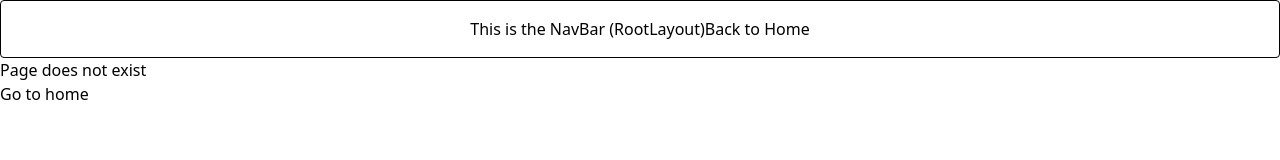
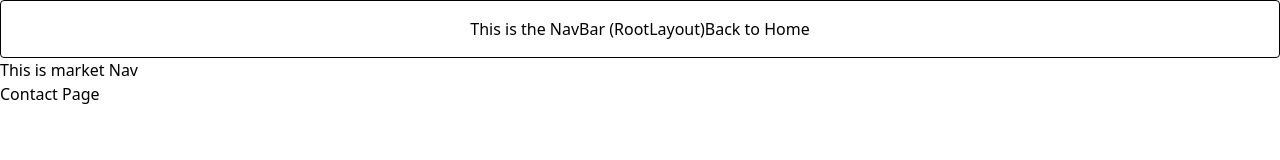
Before and after one commit to aryan19926/next-full, a Next.js app: page /contact in a window 1280 px wide. Before the commit this address had no page. Shown: the top 160 px of the page. Built offline with nearby package versions, Linux system fonts and the light colour scheme.

Commit message:
route groups done

```diff
--- /dev/null
+++ b/src/app/(market)/about/page.tsx
@@ -0,0 +1,5 @@
+export default function () {
+    return (<div>
+        <h1>About Page</h1>
+    </div>);
+}
--- /dev/null
+++ b/src/app/(market)/contact/page.tsx
@@ -0,0 +1,5 @@
+export default function () {
+    return (<div>
+        <h1>Contact Page</h1>
+    </div>);
+}
--- /dev/null
+++ b/src/app/(market)/layout.tsx
@@ -0,0 +1,8 @@
+export default function ({ children }: { children: React.ReactNode }) {
+
+
+    return (<div>
+        <nav>This is market Nav</nav>
+        <main>{children}</main>
+    </div>);
+}
--- /dev/null
+++ b/src/app/loading-example/error.tsx
@@ -0,0 +1,27 @@
+'use client'
+
+import { useEffect } from "react"
+
+// reset
+// The cause of an error can sometimes be temporary. In these cases, trying again might resolve the issue.
+// An error component can use the reset() function to prompt the user to attempt to recover from the error.
+// When executed, the function will try to re-render the error boundary's contents.
+// If successful, the fallback error component is replaced with the result of the re-render.
+
+// digest --An automatically generated hash of the error thrown. It can be used to match the corresponding error in server-side logs.
+
+export default function Error({ error, reset }: { error: Error & { digest: string }, reset: () => void }) {   // error boundaries must be a client component
+    useEffect(() => {
+        // Log the error to an error reporting service
+        console.error(error)
+    }, [error])
+
+
+    return (
+        <div>
+            <h2>Something went wrong!</h2>
+            <button onClick={() => reset()}>Try again</button>
+        </div>
+    )
+
+}
--- a/src/app/loading-example/page.tsx
+++ b/src/app/loading-example/page.tsx
@@ -1,6 +1,10 @@
+const getData = async (delay: number) => {
 
+    const guess = Math.random();
 
-const getData = async (delay: number) => {
+    if (guess > 0.5)
+        throw new Error("Custom Error");
+
     return new Promise<string>((resolve, reject) => {
         setTimeout(() => {
             resolve("Hey");
@@ -9,11 +13,14 @@ const getData = async (delay: number) => {
 }
 
 
+
 export default async function ApiCall() {
 
     const data: string = await getData(1000);
 
     return (
-        <h1>{data}</h1>
+        <div>
+            <h1>{data}</h1>
+        </div>
     );
 }
```
